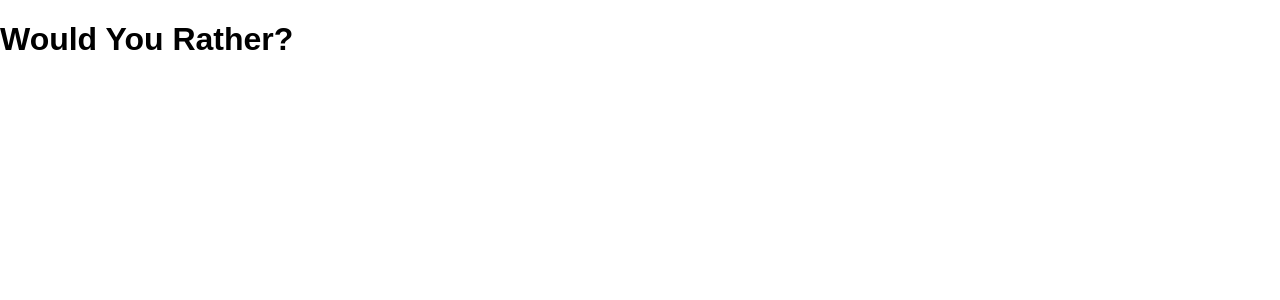
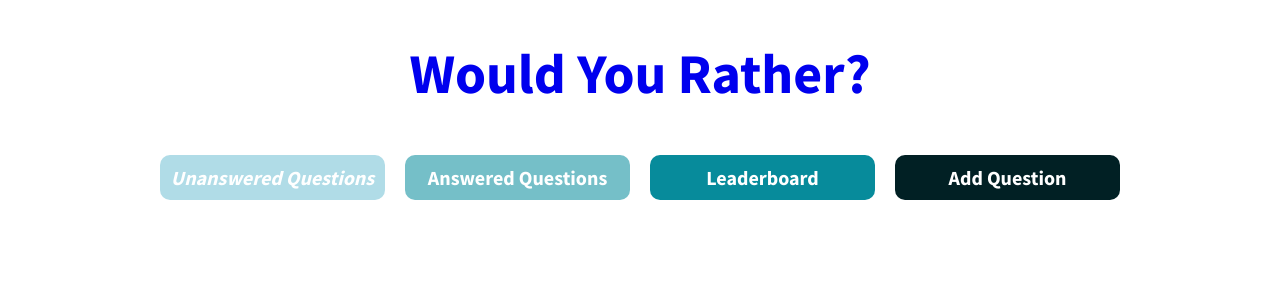
Before and after one commit to clc80/would_you_rather, a React (Create React App) app: page / in a window 1280 px wide. Shown: the top 300 px of the page. Built offline with nearby package versions, Linux system fonts and the light colour scheme.

Commit message:
Added colors and buttons

```diff
--- a/public/index.html
+++ b/public/index.html
@@ -4,37 +4,18 @@
     <meta charset="utf-8">
     <meta name="viewport" content="width=device-width, initial-scale=1, shrink-to-fit=no">
     <meta name="theme-color" content="#000000">
-    <!--
-      manifest.json provides metadata used when your web app is added to the
-      homescreen on Android. See https://developers.google.com/web/fundamentals/engage-and-retain/web-app-manifest/
-    -->
+
     <link rel="manifest" href="%PUBLIC_URL%/manifest.json">
     <link rel="shortcut icon" href="%PUBLIC_URL%/favicon.ico">
-    <!--
-      Notice the use of %PUBLIC_URL% in the tags above.
-      It will be replaced with the URL of the `public` folder during the build.
-      Only files inside the `public` folder can be referenced from the HTML.
+    <link href="https://fonts.googleapis.com/css?family=Abril+Fatface|Source+Sans+Pro:400,700" rel="stylesheet">
 
-      Unlike "/favicon.ico" or "favicon.ico", "%PUBLIC_URL%/favicon.ico" will
-      work correctly both with client-side routing and a non-root public URL.
-      Learn how to configure a non-root public URL by running `npm run build`.
-    -->
-    <title>React App</title>
+    <title>Would you Rather?</title>
   </head>
   <body>
     <noscript>
       You need to enable JavaScript to run this app.
     </noscript>
     <div id="root"></div>
-    <!--
-      This HTML file is a template.
-      If you open it directly in the browser, you will see an empty page.
 
-      You can add webfonts, meta tags, or analytics to this file.
-      The build step will place the bundled scripts into the <body> tag.
-
-      To begin the development, run `npm start` or `yarn start`.
-      To create a production bundle, use `npm run build` or `yarn build`.
-    -->
   </body>
 </html>
--- a/src/components/App.js
+++ b/src/components/App.js
@@ -1,13 +1,42 @@
-import React, { Component } from 'react';
+import React, {Component} from 'react';
+import {Link, NavLink, Route, Switch} from 'react-router-dom';
 
 
 class App extends Component {
   render() {
     return (
       <div className="App">
-        <header className="App-header">
-          <h1 className="App-title">Would You Rather?</h1>
+        <header className="app-header">
+          <Link className="home-link" to="/">
+          <h1 className="app-title">Would You Rather?</h1>
+        </Link>
         </header>
+        <nav className="navList">
+        <NavLink
+          to="/"
+          activeClassName="current"
+          className="unNav navButton">
+          Unanswered Questions
+        </NavLink>
+        <NavLink
+          to="/answered"
+          activeClassName="current"
+          className="ansNav navButton">
+          Answered Questions
+        </NavLink>
+        <NavLink
+          to="/leaderboard"
+          activeClassName="current"
+          className="leadNav navButton">
+          Leaderboard
+        </NavLink>
+        <NavLink
+          to="/add"
+          activeClassName="current"
+          className="newNav navButton">
+          Add Question
+        </NavLink>
+      </nav>
       </div>
     );
   }
--- a/src/index.css
+++ b/src/index.css
@@ -1,5 +1,88 @@
+* {
+  box-sizing: border-box;
+}
 body {
+  font-family: 'Source Sans Pro', sans-serif;
   margin: 0;
   padding: 0;
-  font-family: sans-serif;
 }
+
+/* header */
+header {
+  align-items: center;
+  display: flex;
+  justify-content: center;
+}
+
+.home-link {
+  text-decoration: none;
+}
+app-title {
+  color: #e24e42;
+  font: 2.5em  'Abril Fatface', cursive;
+  margin-bottom: 0;
+  text-align: center;
+}
+/* nav */
+.navList {
+  display:flex;
+  justify-content: center;
+  padding: 0;
+}
+ .navButton {
+  border-radius: 10px;
+  color: #fff;
+  flex-basis: 30%;
+  font: bold  1em 'Source Sans Pro', sans-serif;
+  margin: 10px;
+  padding: 10px;
+  text-align: center;
+  text-decoration: none;
+  max-width: 225px;
+}
+ .unNav {
+  background-color: #b0dce7;
+}
+ .ansNav {
+  background-color: #75bfc8;
+}
+ .leadNav {
+  background-color: #078b9b;
+}
+ .newNav {
+  background-color: #012024;
+}
+.navButton:hover {
+  background-color: #cdd1d2;
+  font-weight: bold;
+}
+ .current {
+  font-style: italic;
+}
+ @media screen and (min-width: 45em) {
+   .app-title {
+    font-size: 3.5em;
+  }
+   .navButton {
+    font-size: 1.25em;
+  }
+}
+
+/*
+light gray: #eff0eb;
+medium gray #cdd1d2;
+dark gray: #7f8487;
+light blue: #b0dce7;
+medium blue: #75bfc8;
+dark blue: #078b9b;
+black: #012024;
+*/
+/*
+papaya: #e24e42;
+mustard: #e9b000;
+ blush: #e86e80
+ aqua: #008f95;
+ grayish: #8d8d8d;
+ blueish: #1a4863;
+ burgundy: #51081f;
+ */
--- a/src/reducers/index.js
+++ b/src/reducers/index.js
@@ -1,4 +1,4 @@
 import {combineReducers} from 'redux'
-import {} from '../actions'
+//import {} from '../actions'
 
 export default combineReducers({})
```
